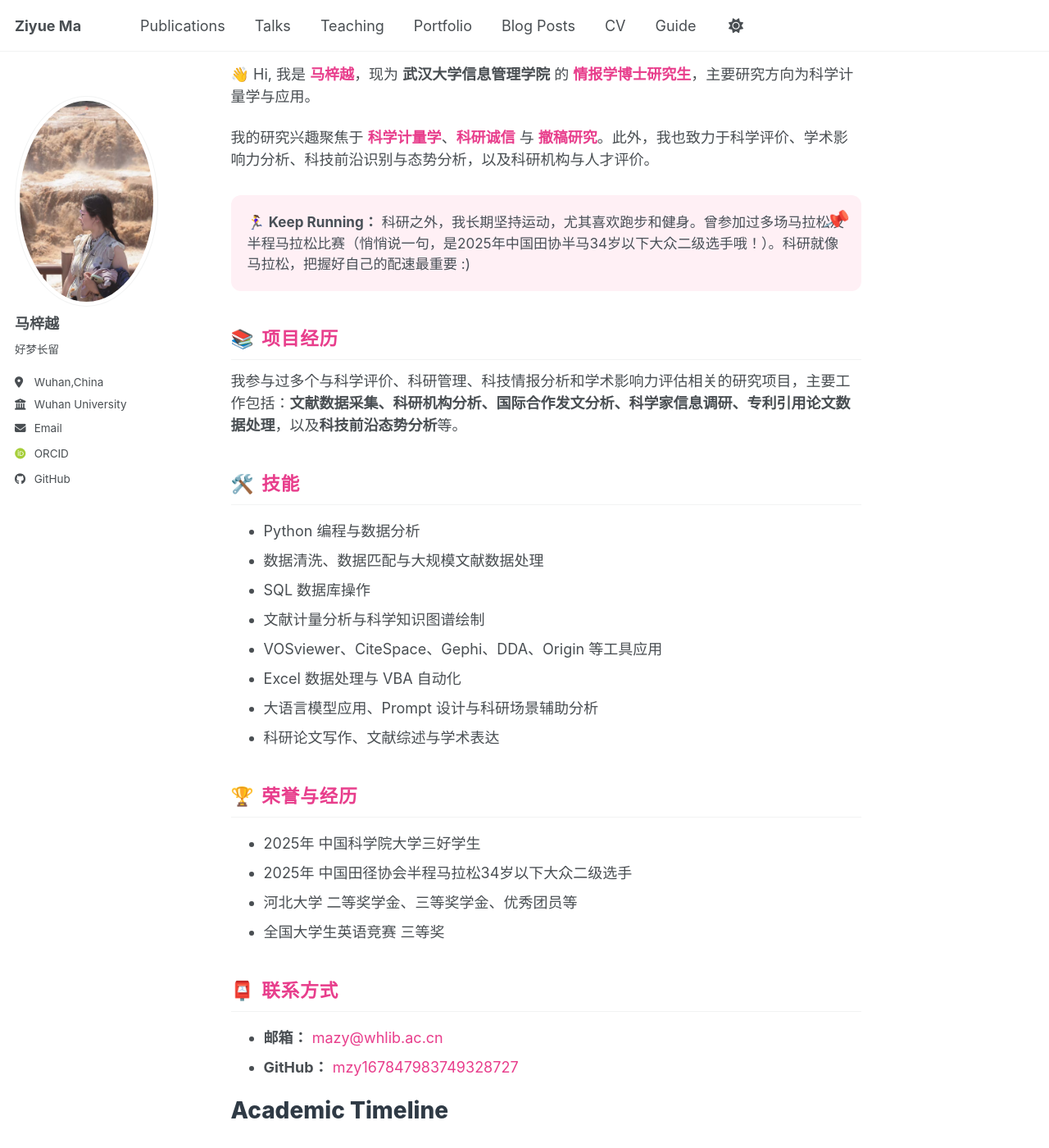
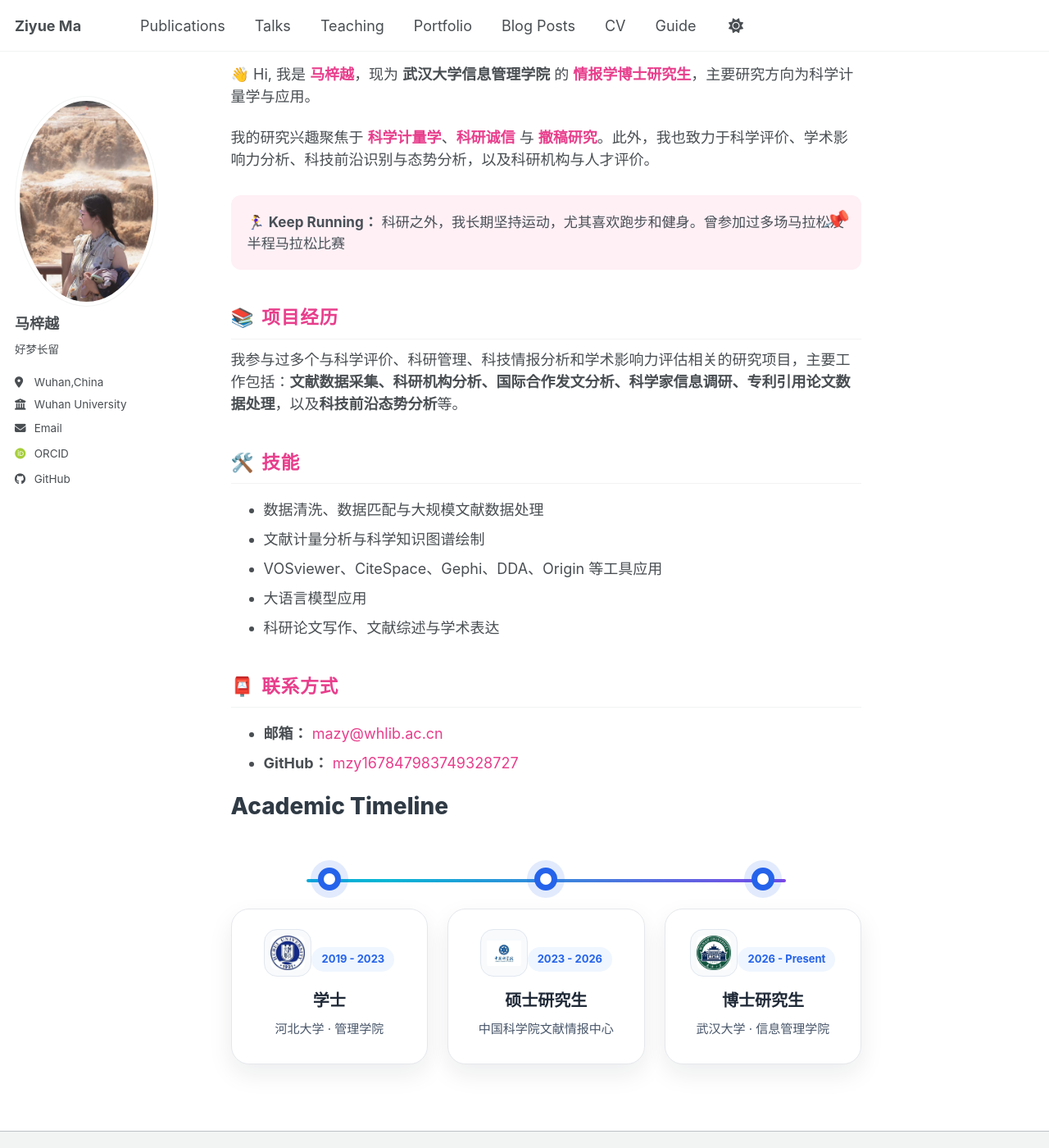
Before and after one commit to mzy167847983749328727/mzy167847983749328727.github.io, a Jekyll site: the page built from _pages/about.md, in a window 1280 px wide and 1400 px high, scrolled down 253 px. Shown: the whole window at 82% size. Built offline with Jekyll 4.4.1, drawn with Linux system fonts in a browser that asks for light colours; some web fonts are replaced; our own code applies the rules of GitHub Pages for plain Markdown files; a script bundle is joined from its source files by our own code; library files that are not in the unit come from our copies; comment, search, counter and statistics services are not loaded.

Commit message:
Update about.md

```diff
--- a/_pages/about.md
+++ b/_pages/about.md
@@ -15,7 +15,7 @@ redirect_from:
 <!-- 带有图钉的粉色提示框 -->
 <div style="background-color: #fff0f5; padding: 20px; border-radius: 12px; position: relative; margin: 30px 0; font-size: 0.95em; color: #495057;">
   <span style="position: absolute; top: 12px; right: 15px; font-size: 24px; transform: rotate(15deg);">📌</span>
-  🏃‍♀️ <strong>Keep Running：</strong> 科研之外，我长期坚持运动，尤其喜欢跑步和健身。曾参加过多场马拉松及半程马拉松比赛（悄悄说一句，是2025年中国田协半马34岁以下大众二级选手哦！）。科研就像马拉松，把握好自己的配速最重要 :)
+  🏃‍♀️ <strong>Keep Running：</strong> 科研之外，我长期坚持运动，尤其喜欢跑步和健身。曾参加过多场马拉松及半程马拉松比赛
 </div>
 
 <h2 style="color: #e83e8c; font-family: 'Arial Black', Impact, sans-serif; letter-spacing: 1px;">📚 项目经历</h2>
@@ -23,23 +23,15 @@ redirect_from:
 
 <h2 style="color: #e83e8c; font-family: 'Arial Black', Impact, sans-serif; letter-spacing: 1px;">🛠️ 技能</h2>
 <ul>
-  <li>Python 编程与数据分析</li>
+
   <li>数据清洗、数据匹配与大规模文献数据处理</li>
-  <li>SQL 数据库操作</li>
   <li>文献计量分析与科学知识图谱绘制</li>
   <li>VOSviewer、CiteSpace、Gephi、DDA、Origin 等工具应用</li>
-  <li>Excel 数据处理与 VBA 自动化</li>
-  <li>大语言模型应用、Prompt 设计与科研场景辅助分析</li>
+  <li>大语言模型应用</li>
   <li>科研论文写作、文献综述与学术表达</li>
 </ul>
 
-<h2 style="color: #e83e8c; font-family: 'Arial Black', Impact, sans-serif; letter-spacing: 1px;">🏆 荣誉与经历</h2>
-<ul>
-  <li>2025年 中国科学院大学三好学生</li>
-  <li>2025年 中国田径协会半程马拉松34岁以下大众二级选手</li>
-  <li>河北大学 二等奖学金、三等奖学金、优秀团员等</li>
-  <li>全国大学生英语竞赛 三等奖</li>
-</ul>
+
 
 <h2 style="color: #e83e8c; font-family: 'Arial Black', Impact, sans-serif; letter-spacing: 1px;">📮 联系方式</h2>
 <ul>
```
